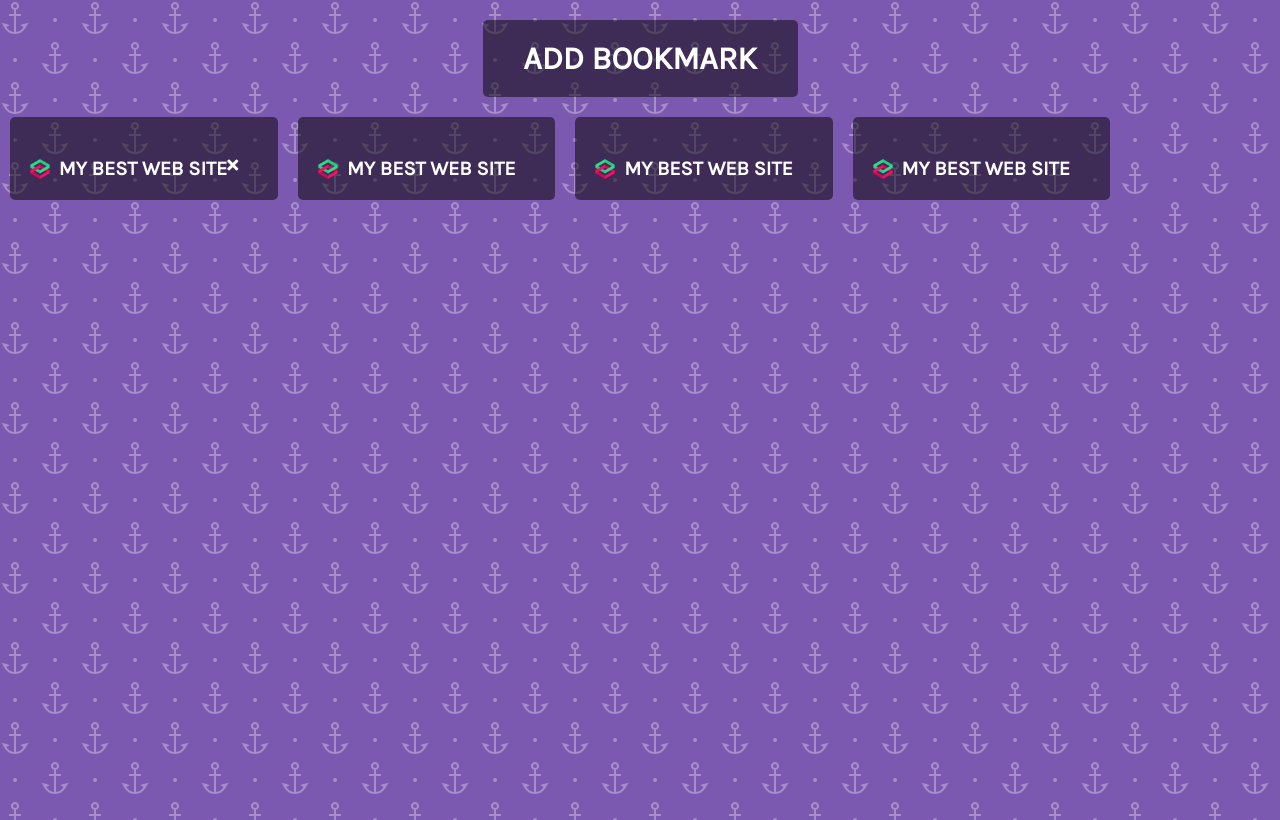
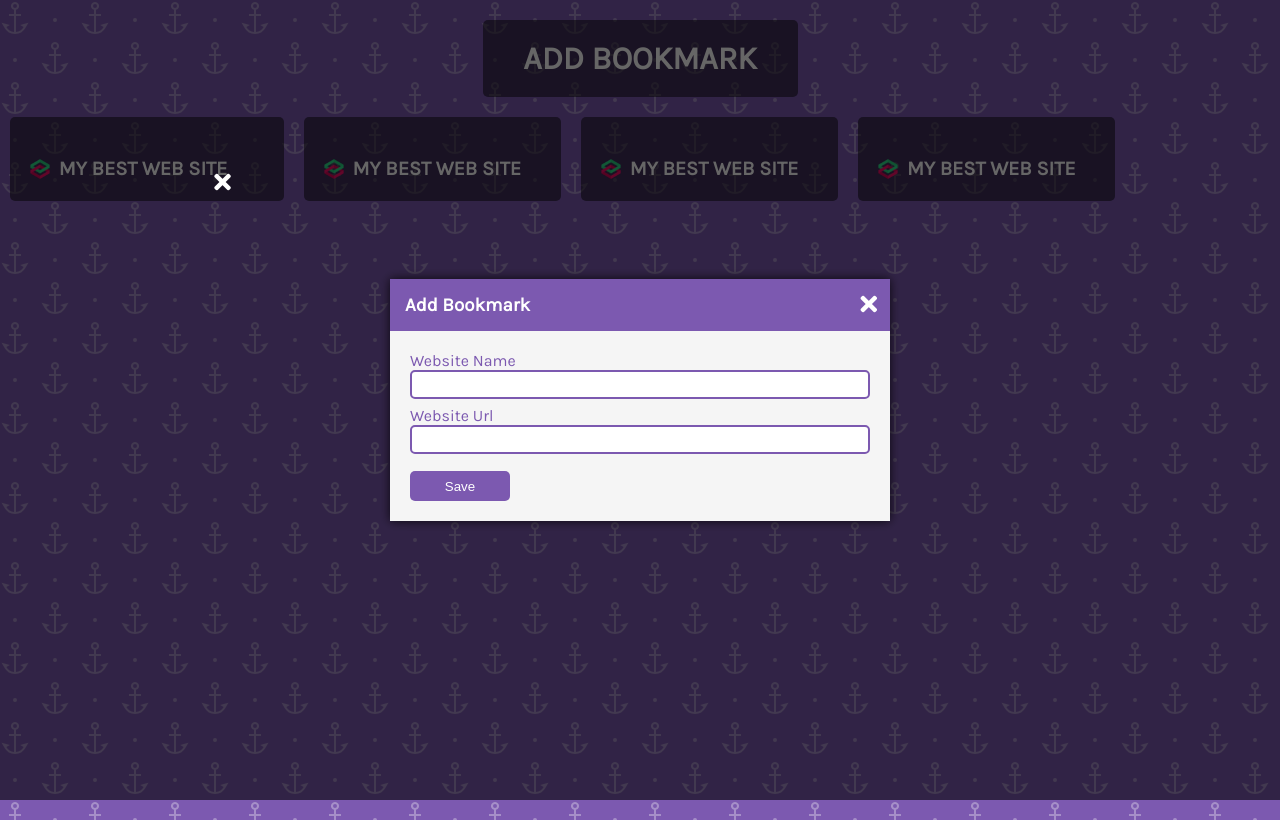
Before and after one commit to karakasEnes/bookmark-app, a plain HTML site: page index.html in a window 1280 px wide. Drawn offline with Linux system fonts and the light colour scheme.

Commit message:
lesson 98 finished, lesson 99 starts

```diff
--- a/index.html
+++ b/index.html
@@ -14,6 +14,7 @@
 
     <!-- Bookmark Container -->
     <div class="container" id="bookmark-container">
+
         <div class="item">
             <div class="name">
                 <i class="fas fa-times close-icon" id="close-modal" title="delete bookmark" ></i>
@@ -41,6 +42,39 @@
         </div>
     </div>
 
+    <!-- Modal -->
+    <div class="modal-container show-modal" id="modal">
+        <div class="modal">
+            <i class="fas fa-times close-icon" id="close-modal"></i>
+
+            <div class="modal-header">
+                <h3>Add Bookmark</h3>
+            </div>
+
+            <div class="modal-content">
+                <form id="bookmark-form">
+                    <!-- website name -->
+                    <div class="form-group">
+                        <label for="website-name" class="form-label">Website Name</label>
+                        <input type="text" class="form-input" id="website-name">
+
+                    </div>
+
+                    <!-- website url -->
+                    <div class="form-group">
+                        <label for="website-url" class="form-label">Website Url</label>
+                        <input type="text" class="form-input" id="website-url">
+
+                    </div>
+
+                    <button type="submit">Save</button>
+
+                </form>
+            </div>
+
+        </div>
+    </div>
+
     <!-- Script -->
     <script src="script.js"></script>
 </body>
--- a/style.css
+++ b/style.css
@@ -92,7 +92,109 @@ a:active {
   margin-right: 5px;
 }
 
+/* Modal */
+.modal-container {
+  background: rgba(0, 0, 0, 0.6);
+  display: none;
+  position: fixed;
+  top: 0;
+  left: 0;
+  right: 0;
+  bottom: 0;
+}
 
+
+.show-modal {
+  display: flex;
+  align-items: center;
+  justify-content: center;
+}
+
+
+.modal {
+  background: #fff;
+  box-shadow: 0 0 10px rgba(0, 0, 0, 0.8);
+  max-width: 95%;
+  width: 500px;
+  animation: modalopen 1s;
+}
+
+.close-icon {
+  float: right;
+  color: white;
+  font-size: 24px;
+  position: relative;
+  top: 13px;
+  right: 13px;
+  cursor: pointer;
+}
+
+
+.modal-header {
+  background: var(--primary-color);
+  color: #fff;
+  padding: 15px;
+}
+
+h3 {
+  margin: 0;
+}
+
+.modal-content {
+  padding: 20px;
+  background: whitesmoke;
+}
+
+
+/* Form */
+.form-group {
+  height: 55px;
+}
+
+.form-input {
+  width: 97%;
+  padding: 5px;
+  border: 2px solid var(--primary-color);
+  border-radius: var(--border-radius);
+  display: block;
+  outline: none;
+}
+
+.form-label {
+  color: var(--primary-color);
+  display: block;
+}
+
+button {
+  cursor: pointer;
+  color: white;
+  background: var(--primary-color);
+  border: none;
+  height: 30px;
+  width: 100px;
+  border-radius: var(--border-radius);
+  margin-top: 10px;
+}
+
+button:hover {
+  filter: brightness(110%);
+}
+
+button:focus {
+  outline: none;
+}
+
+
+
+@keyframes modalopen {
+  from {
+    opacity: 0;
+  }
+
+  to {
+    opacity: 1;
+  }
+}
 
 /* Media Query: Large Smartphone (Vertical) */
 @media screen and (max-width: 600px) {
```
